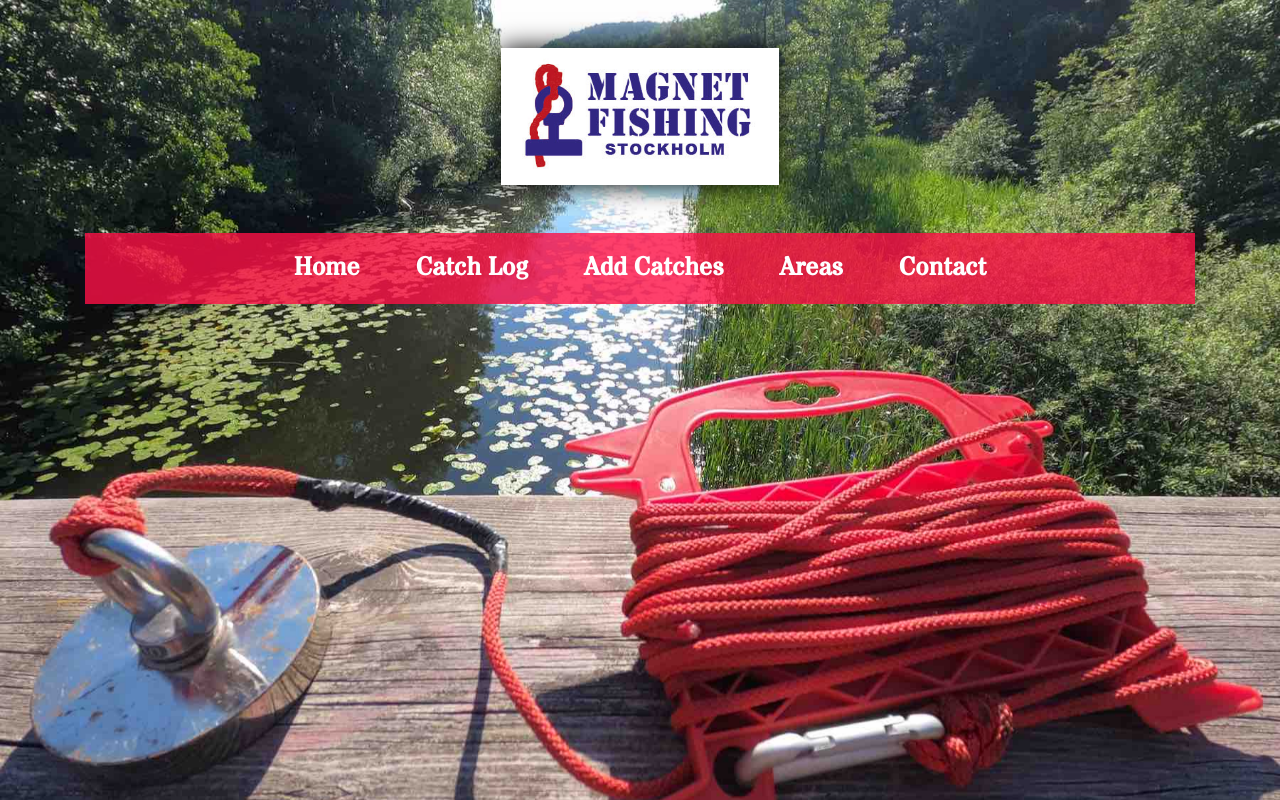
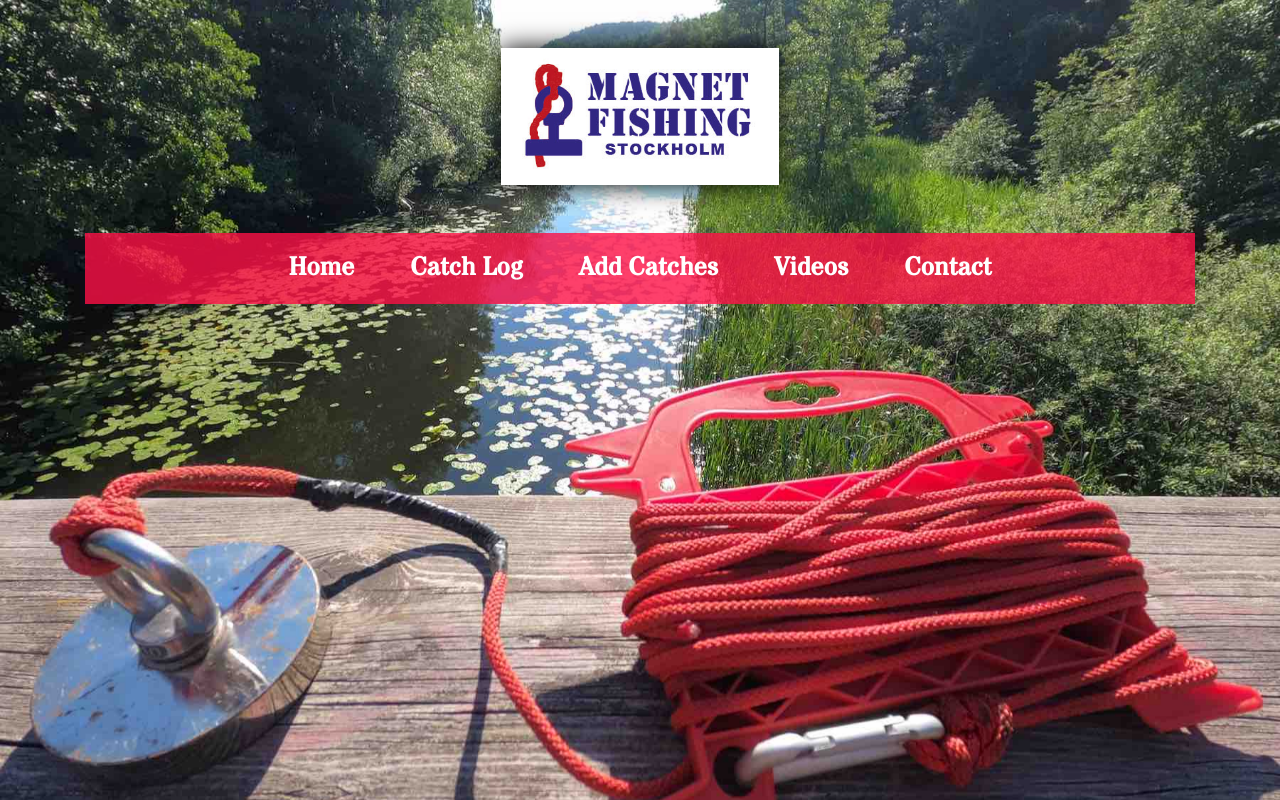
Before and after one commit to Bealby/magnet-fishing, a Flask app: page / in a window 1280 px wide. Run offline with Flask 2, Linux system fonts and the light colour scheme; data that the repository does not hold is empty; some libraries are stand-ins or nearby versions.

Commit message:
Removed video.html page. Added embedded video to home.html

```diff
--- a/app.py
+++ b/app.py
@@ -16,10 +16,6 @@ mongo = PyMongo(app)
 @app.route('/home')
 def home():
     return render_template("home.html")
-
-@app.route('/areas')
-def areas():
-    return render_template("areas.html")
 
 @app.route('/contact')
 def contact():
--- a/templates/base.html
+++ b/templates/base.html
@@ -41,7 +41,7 @@
 						<a class="nav-item nav-link link-font pr-5" href="{{url_for('home')}}">Home<span class="sr-only">(current)</span></a>
 						<a class="nav-item nav-link link-font pr-5" href="{{url_for('get_catches')}}">Catch Log</a>
 						<a class="nav-item nav-link link-font pr-5" href="{{url_for('add_catches')}}">Add Catches</a>
-						<a class="nav-item nav-link link-font pr-5" href="{{url_for('areas')}}">Areas</a>
+						<a class="nav-item nav-link link-font pr-5" href="{{url_for('videos')}}">Videos</a>
 						<a class="nav-item nav-link link-font" href="{{url_for('contact')}}">Contact</a>
 
 					</div>
```
Also changed, not shown: templates/home.html (+3 -6 lines), templates/videos.html (deleted, +0 -19 lines).
